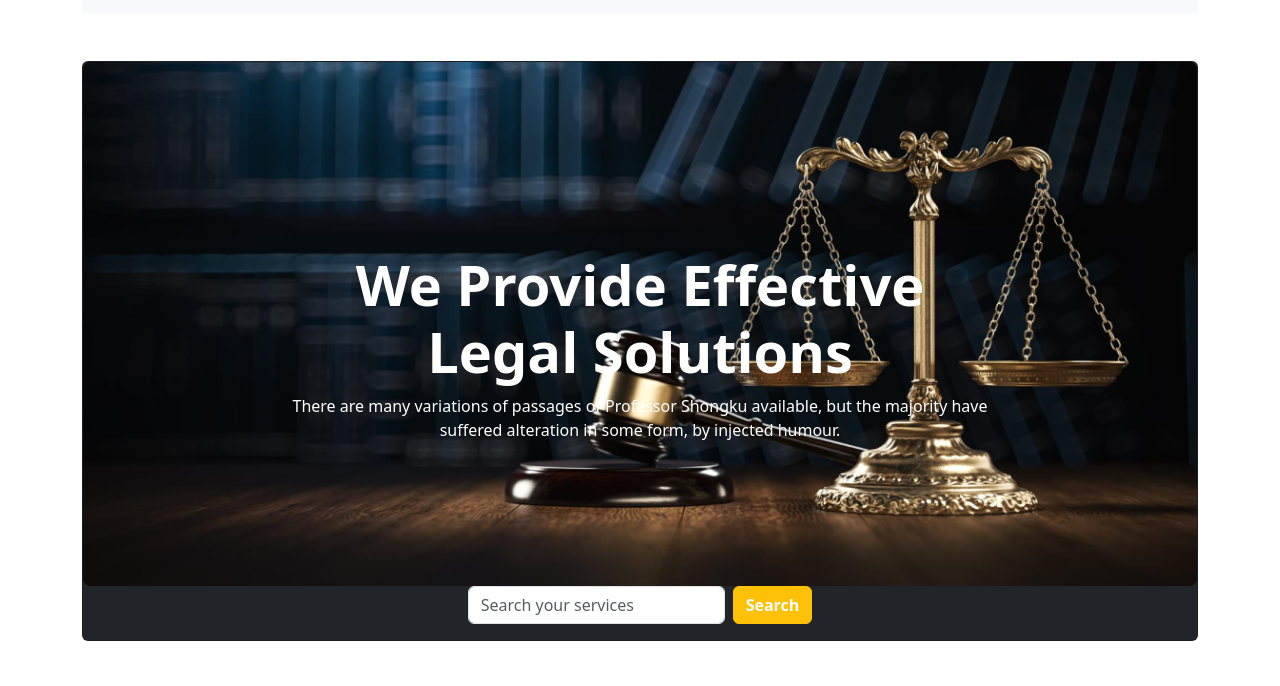
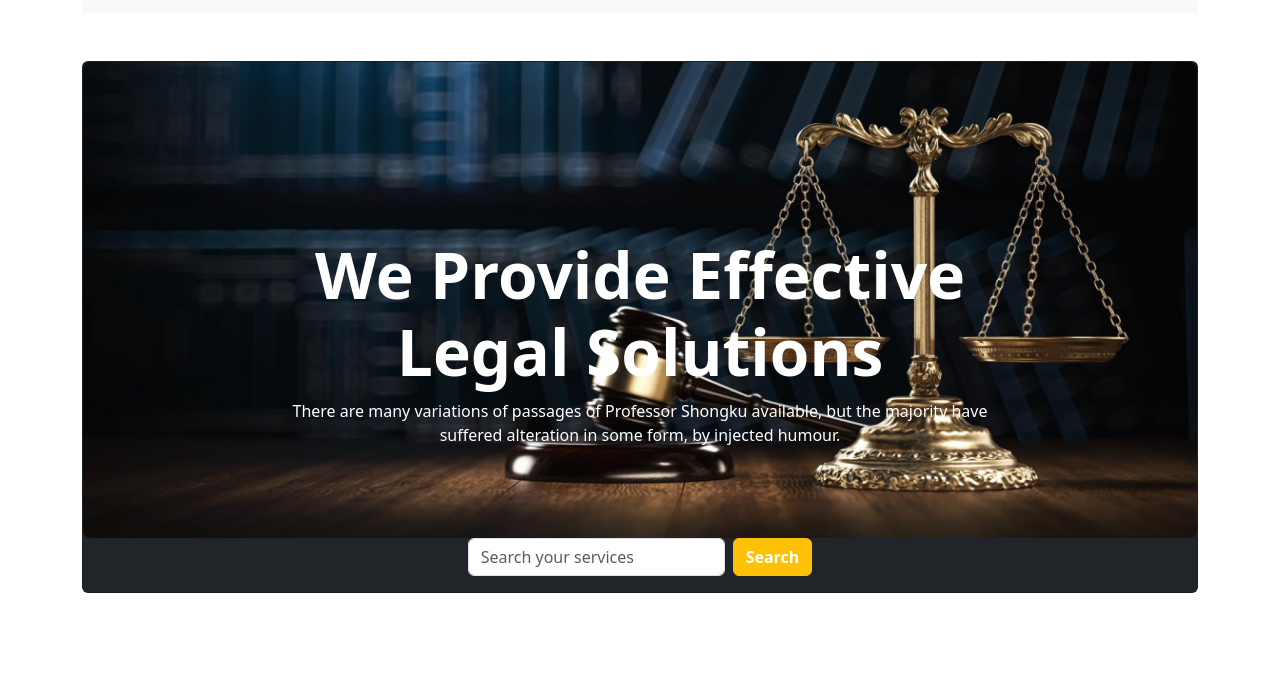
Before and after one commit to IsmatJahanBijori/legal-solution, a plain HTML site: page index.html in a window 1280 px wide. Shown: the part 67-753 px from the top of the page. Drawn offline with nearby package versions, Linux system fonts and the light colour scheme.

Commit message:
first commit

```diff
--- a/css/style.css
+++ b/css/style.css
@@ -1,3 +1,20 @@
 .btn-warning{
     color:#B68C5A;
 }
+.cls{
+    overflow-x:hidden;
+}
+.card-img-overlay{
+    position:absolute;
+    top:30%;
+    /*left:50%;
+    transform:translate(-30%, -50%); */
+    text-align: center;
+}
+/* .card-img-overlay h1{
+
+} */
+.card-title{
+    /* font-size: 20px; */
+    /* margin-top: 0; */
+}
--- a/index.html
+++ b/index.html
@@ -14,7 +14,7 @@
 
 </head>
 
-<body>
+<body class="cls">
 
     <header class="container">
         <!-- navbar section -->
@@ -85,13 +85,17 @@
     <!-- banner section -->
     <section class="container mt-5">
         <div class="card text-bg-dark align-items-center">
-            <img src="images/Rectangle 4.png" class="card-img" alt="...">
-            <div class="card-img-overlay" style="position:absolute; top:30%; left:50%, transform:translate(-30%, -50%) ">
-                <h1 class="card-title text-center display-4 xl:display-1 fw-bold">We Provide Effective <br> Legal
+            <!-- <img src="images/Rectangle 4.png" class="card-img" alt="..."> -->
+            <div class="img-banner">
+                <img src="images/Rectangle 6.png" class="card-img" alt="...">
+            <div class="card-img-overlay">
+                <!-- style="position:absolute; top:30%; left:50%;  transform:translate(-30%, -50%);" -->
+                <h1 class="card-title text-center display-3 fw-bold sm:mt-0">We Provide Effective <br> Legal
                     Solutions</h1>
                 <p class="card-text text-center">There are many variations of passages of Professor Shongku available,
                     but the majority have <br> suffered alteration in some form, by injected humour.</p>
             </div>
+        </div>
             <div class="d-flex justify-content-center mb-3">
                 <form class="d-flex" role="search">
                     <input class="form-control me-2" type="search" placeholder="Search your services"
```
